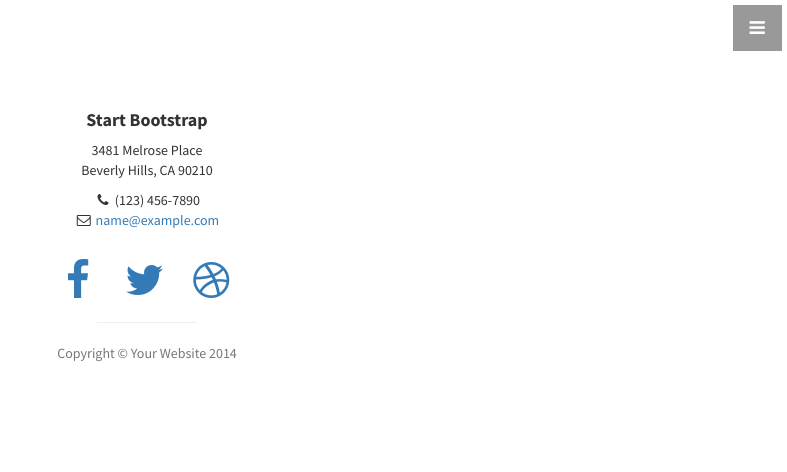
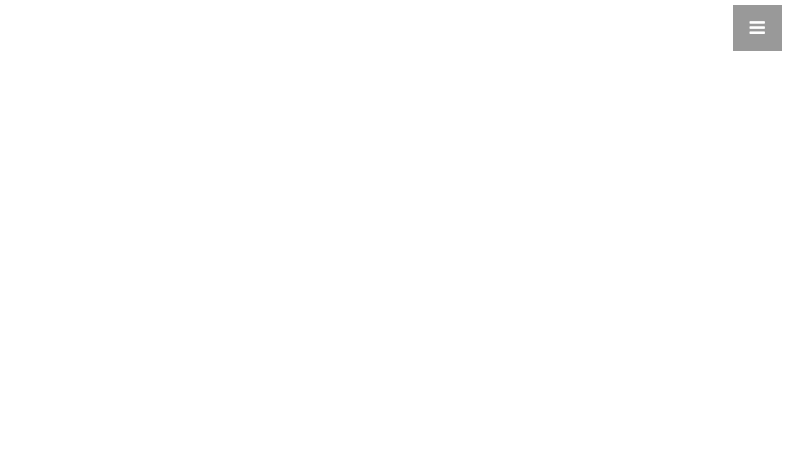
Before and after one commit to LordFeratum/patryyquiquesecasan, a Django app: template quiqueypatrysecasan/quiqueypatrysecasan/templates/base.html in a window 1280 px wide. Shown: the top 472 px of the page, without its empty margins (493-1280 px from the left). Run offline with Django 3.2, Linux system fonts and the light colour scheme; the template is opened without the code that fills it, so the values that code supplies are empty; some libraries are stand-ins or nearby versions.

Commit message:
master: -

```diff
--- a/quiqueypatrysecasan/quiqueypatrysecasan/templates/base.html
+++ b/quiqueypatrysecasan/quiqueypatrysecasan/templates/base.html
@@ -63,36 +63,36 @@
 
     {% block content %} {% endblock %}
 
-    <footer>
-        <div class="container">
-            <div class="row">
-                <div class="col-lg-10 col-lg-offset-1 text-center">
-                    <h4><strong>Start Bootstrap</strong>
-                    </h4>
-                    <p>3481 Melrose Place<br>Beverly Hills, CA 90210</p>
-                    <ul class="list-unstyled">
-                        <li><i class="fa fa-phone fa-fw"></i> (123) 456-7890</li>
-                        <li><i class="fa fa-envelope-o fa-fw"></i>  <a href="mailto:name@example.com">name@example.com</a>
-                        </li>
-                    </ul>
-                    <br>
-                    <ul class="list-inline">
-                        <li>
-                            <a href="#"><i class="fa fa-facebook fa-fw fa-3x"></i></a>
-                        </li>
-                        <li>
-                            <a href="#"><i class="fa fa-twitter fa-fw fa-3x"></i></a>
-                        </li>
-                        <li>
-                            <a href="#"><i class="fa fa-dribbble fa-fw fa-3x"></i></a>
-                        </li>
-                    </ul>
-                    <hr class="small">
-                    <p class="text-muted">Copyright &copy; Your Website 2014</p>
-                </div>
-            </div>
-        </div>
-    </footer>
+    <!--<footer>-->
+        <!--<div class="container">-->
+            <!--<div class="row">-->
+                <!--<div class="col-lg-10 col-lg-offset-1 text-center">-->
+                    <!--<h4><strong>Start Bootstrap</strong>-->
+                    <!--</h4>-->
+                    <!--<p>3481 Melrose Place<br>Beverly Hills, CA 90210</p>-->
+                    <!--<ul class="list-unstyled">-->
+                        <!--<li><i class="fa fa-phone fa-fw"></i> (123) 456-7890</li>-->
+                        <!--<li><i class="fa fa-envelope-o fa-fw"></i>  <a href="mailto:name@example.com">name@example.com</a>-->
+                        <!--</li>-->
+                    <!--</ul>-->
+                    <!--<br>-->
+                    <!--<ul class="list-inline">-->
+                        <!--<li>-->
+                            <!--<a href="#"><i class="fa fa-facebook fa-fw fa-3x"></i></a>-->
+                        <!--</li>-->
+                        <!--<li>-->
+                            <!--<a href="#"><i class="fa fa-twitter fa-fw fa-3x"></i></a>-->
+                        <!--</li>-->
+                        <!--<li>-->
+                            <!--<a href="#"><i class="fa fa-dribbble fa-fw fa-3x"></i></a>-->
+                        <!--</li>-->
+                    <!--</ul>-->
+                    <!--<hr class="small">-->
+                    <!--<p class="text-muted">Copyright &copy; Your Website 2014</p>-->
+                <!--</div>-->
+            <!--</div>-->
+        <!--</div>-->
+    <!--</footer>-->
 
     <!-- jQuery -->
     <script src="{% static 'js/jquery.js' %}"></script>
--- a/quiqueypatrysecasan/web/models.py
+++ b/quiqueypatrysecasan/web/models.py
@@ -3,8 +3,9 @@ from django.contrib.auth.models import User
 
 
 class Comment(models.Model):
-    texto    = models.TextField(max_length=140)
-    invitado = models.ForeignKey(User)
+    texto         = models.TextField(max_length=140)
+    invitado      = models.ForeignKey(User)
+    acompaniantes = models.IntegerField()
 
     def __unicode__(self):
         return self.texto
```
Also changed, not shown: quiqueypatrysecasan/quiqueypatrysecasan/templates/index.html (+23 -66 lines), quiqueypatrysecasan/db.sqlite3, 1 other file.
